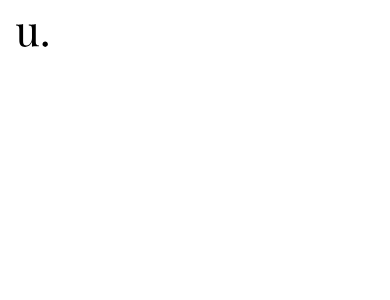
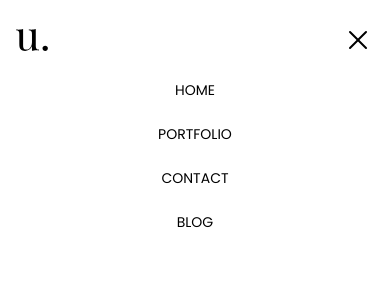
Before and after one commit to n53337/u53f.com, a React (Vite) app: page / in a window 390 px wide. Shown: the top 300 px of the page. Built offline with nearby package versions, Linux system fonts and the light colour scheme.

Commit message:
Navbar Component

```diff
--- a/package.json
+++ b/package.json
@@ -9,6 +9,7 @@
     "preview": "vite preview"
   },
   "dependencies": {
+    "@heroicons/react": "^2.0.15",
     "@types/node": "^18.13.0",
     "react": "^18.2.0",
     "react-dom": "^18.2.0",
--- a/src/components/shared/NavBar.tsx
+++ b/src/components/shared/NavBar.tsx
@@ -1,10 +1,18 @@
 import { Link } from "react-router-dom";
 import logo from "@/assets/logo.svg";
 import Text from "@/ui/Text";
+import { Bars3BottomRightIcon, XMarkIcon } from "@heroicons/react/24/solid";
+import { useState } from "react";
 
 const NavBar = () => {
+  const [isTriggered, setIsTriggered] = useState(false);
+
+  const handleNavTrigger = () => {
+    setIsTriggered(!isTriggered);
+  };
+
   return (
-    <header className="flex justify-between items-center py-6">
+    <header className="flex justify-between items-center py-6 relative">
       <Link to="/">
         <img src={logo} alt="u53f logo" className="w-8 md:w-12" />
       </Link>
@@ -26,7 +34,38 @@ const NavBar = () => {
       </nav>
 
       {/* Mobile Navbar */}
-      <nav></nav>
+      <div className="md:hidden ">
+        {isTriggered ? (
+          <Bars3BottomRightIcon
+            className="w-8 cursor-pointer hover:text-gray-500"
+            onClick={handleNavTrigger}
+          />
+        ) : (
+          <XMarkIcon
+            className="w-8 cursor-pointer hover:text-gray-500"
+            onClick={handleNavTrigger}
+          />
+        )}
+
+        <nav
+          className={`${
+            isTriggered && "hidden"
+          } absolute left-0 right-0 mt-2 py-4 bg-white flex flex-col items-center gap-6 transition-all`}
+        >
+          <Link to="#">
+            <Text variant="link">home</Text>
+          </Link>
+          <Link to="/portfolio">
+            <Text variant="link">portfolio</Text>
+          </Link>
+          <Link to="/contact">
+            <Text variant="link">contact</Text>
+          </Link>
+          <Link to="/blog">
+            <Text variant="link">blog</Text>
+          </Link>
+        </nav>
+      </div>
     </header>
   );
 };
```
Also changed, not shown: 1 other file (tests, documents, lock files or other folders).
